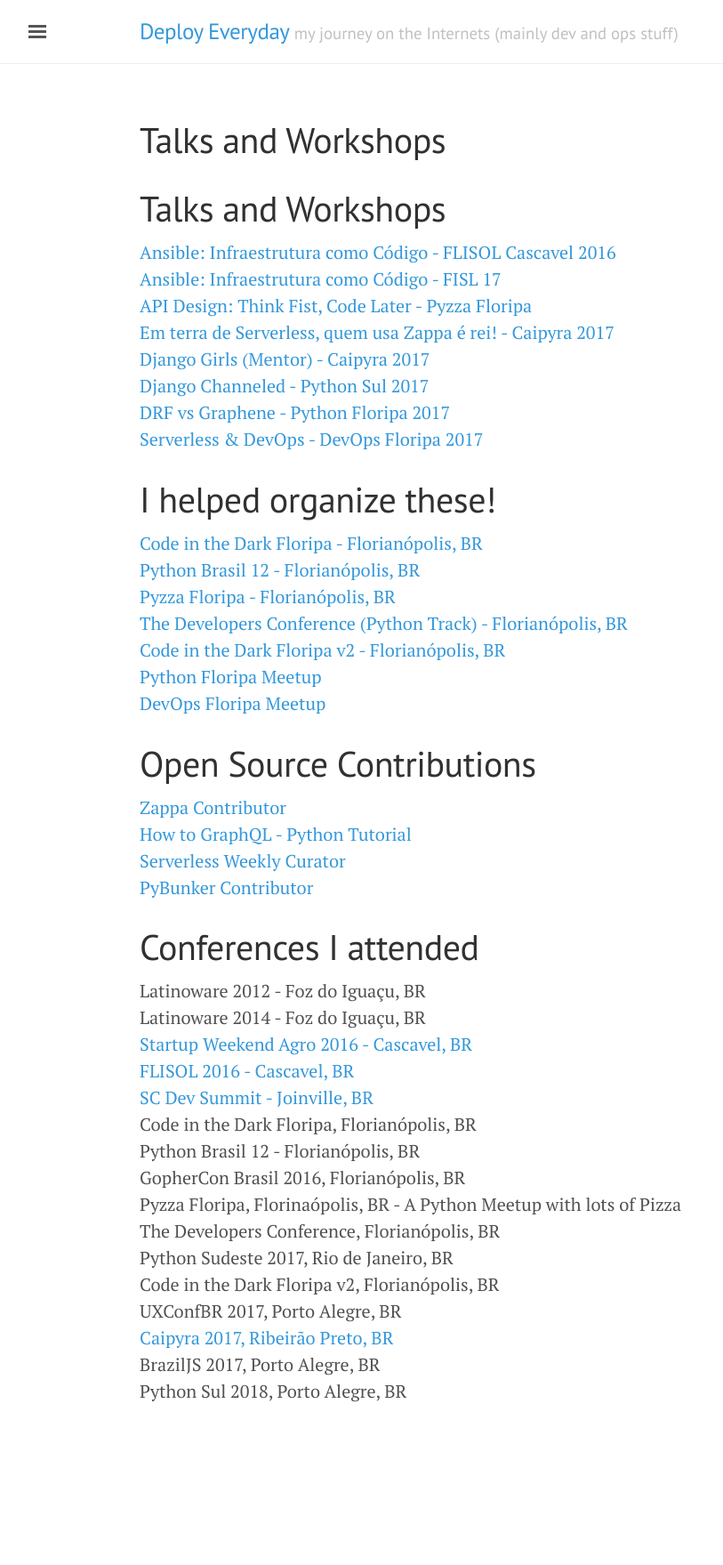
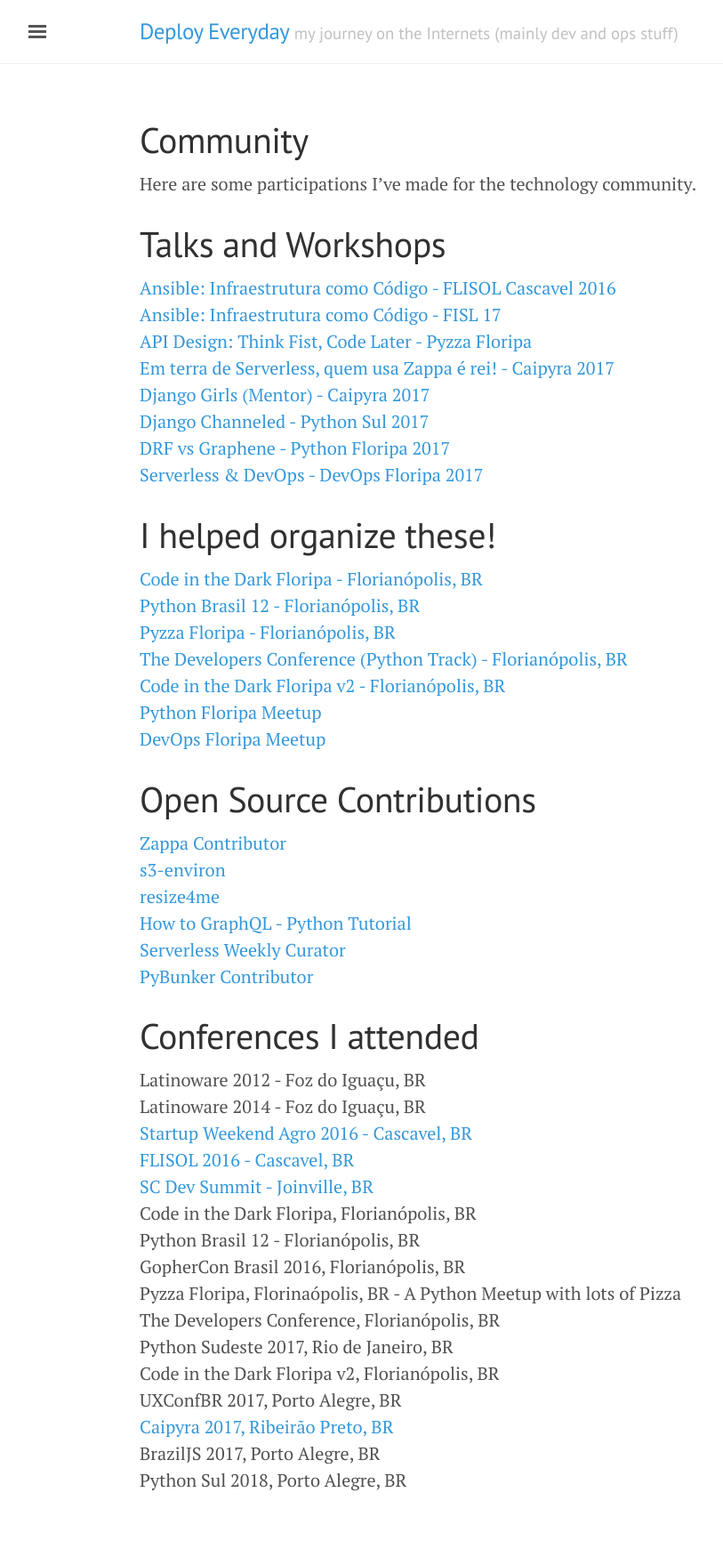
Before and after one commit to jonatasbaldin/jonatasbaldin.github.io, a Jekyll site: the page built from community.md, in a window 1280 px wide. Shown: the whole page at 89% size, without its empty margins (3-816 px from the left). Built offline with Jekyll 4.4.1, drawn with Linux system fonts in a browser that asks for light colours; nearby versions of some CDN libraries; our own code applies the rules of GitHub Pages for plain Markdown files; before the commit the page ends 1659 px from its top, so only the background shows below that.

Commit message:
Add title, add more opensource projects

```diff
--- a/community.md
+++ b/community.md
@@ -1,7 +1,9 @@
 ---
 layout: page
-title:
+title: Community
 ---
+
+Here are some participations I've made for the technology community.
 
 # Talks and Workshops
 [Ansible: Infraestrutura como Código - FLISOL Cascavel 2016](https://speakerdeck.com/jonatasbaldin/ansible-infraestrutura-como-codigo)
@@ -24,6 +26,8 @@
 
 # Open Source Contributions
 [Zappa Contributor](https://github.com/Miserlou/Zappa)
+[s3-environ](https://github.com/jonatasbaldin/s3-environ)
+[resize4me](https://github.com/jonatasbaldin/resize4me)
 [How to GraphQL - Python Tutorial](https://www.howtographql.com/graphql-python/0-introduction/)
 [Serverless Weekly Curator](http://eepurl.com/cUU8sD)
 [PyBunker Contributor](http://www.pybunker.com.br/)
```
